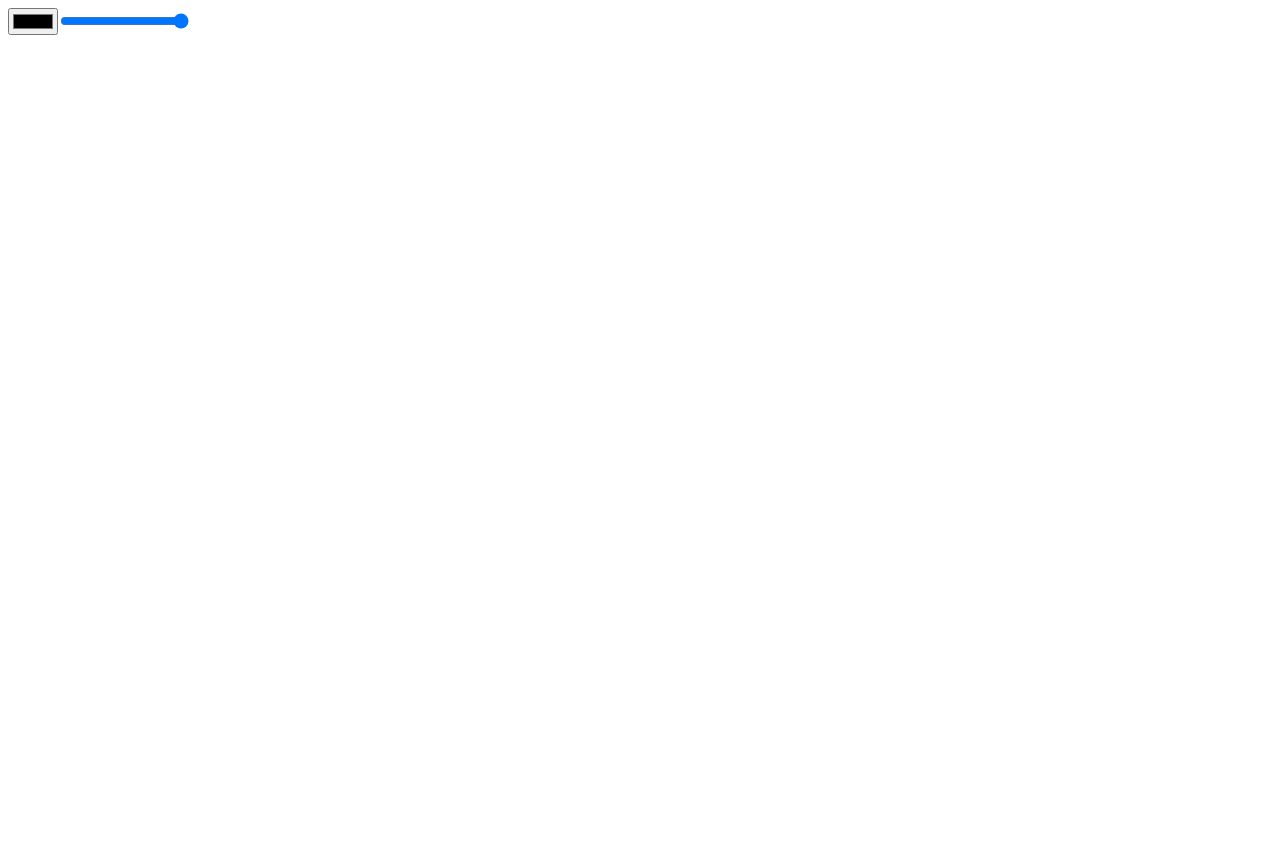
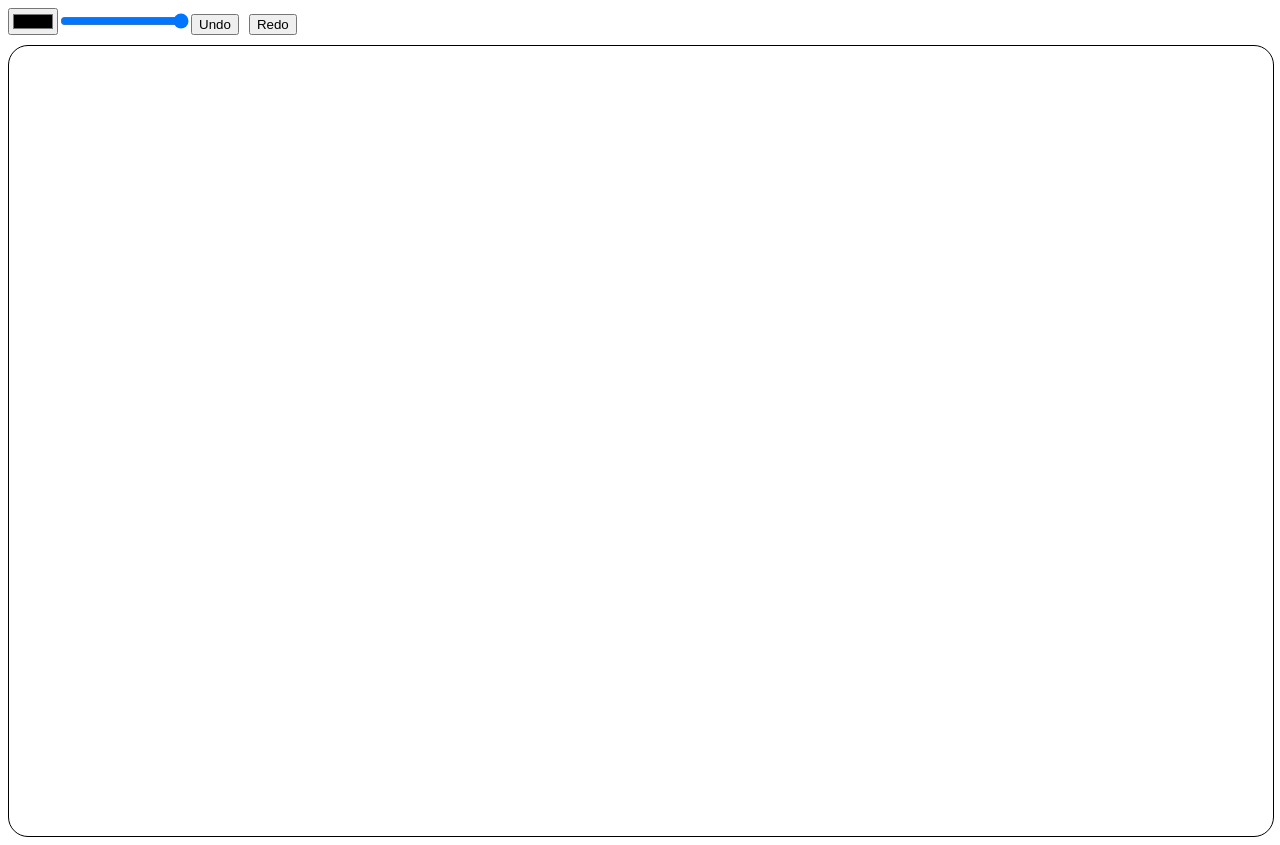
Before and after one commit to SY3141/paint, an Angular app: page / in a window 1280 px wide. Built offline with nearby package versions, Linux system fonts and the light colour scheme.

Commit message:
added simple undo/redo buttons

```diff
--- a/src/app/canvas/canvas.component.css
+++ b/src/app/canvas/canvas.component.css
@@ -4,9 +4,14 @@ html, body {
   margin: 0;
   height: 100%;
 }
-
+button{
+  margin-bottom: 10px;
+  margin-right: 10px;
+}
 .full-screen-canvas {
   width: 100%;
   height: 100%;
+  border: 1px solid black;
+  border-radius: 20px;
   display: block;
 }
--- a/src/app/canvas/canvas.component.html
+++ b/src/app/canvas/canvas.component.html
@@ -1,5 +1,7 @@
 <div>
     <input type="color" (input)="changeColor($event)" />
     <input type="range" min="1" max="50" (input)="changeBrushSize($event)" />
-  </div>
-  <canvas #canvasElement class="full-screen-canvas"></canvas>
+    <button (click)="undo()">Undo</button>
+    <button (click)="redo()">Redo</button>
+</div>
+<canvas #canvasElement class="full-screen-canvas"></canvas>
```
